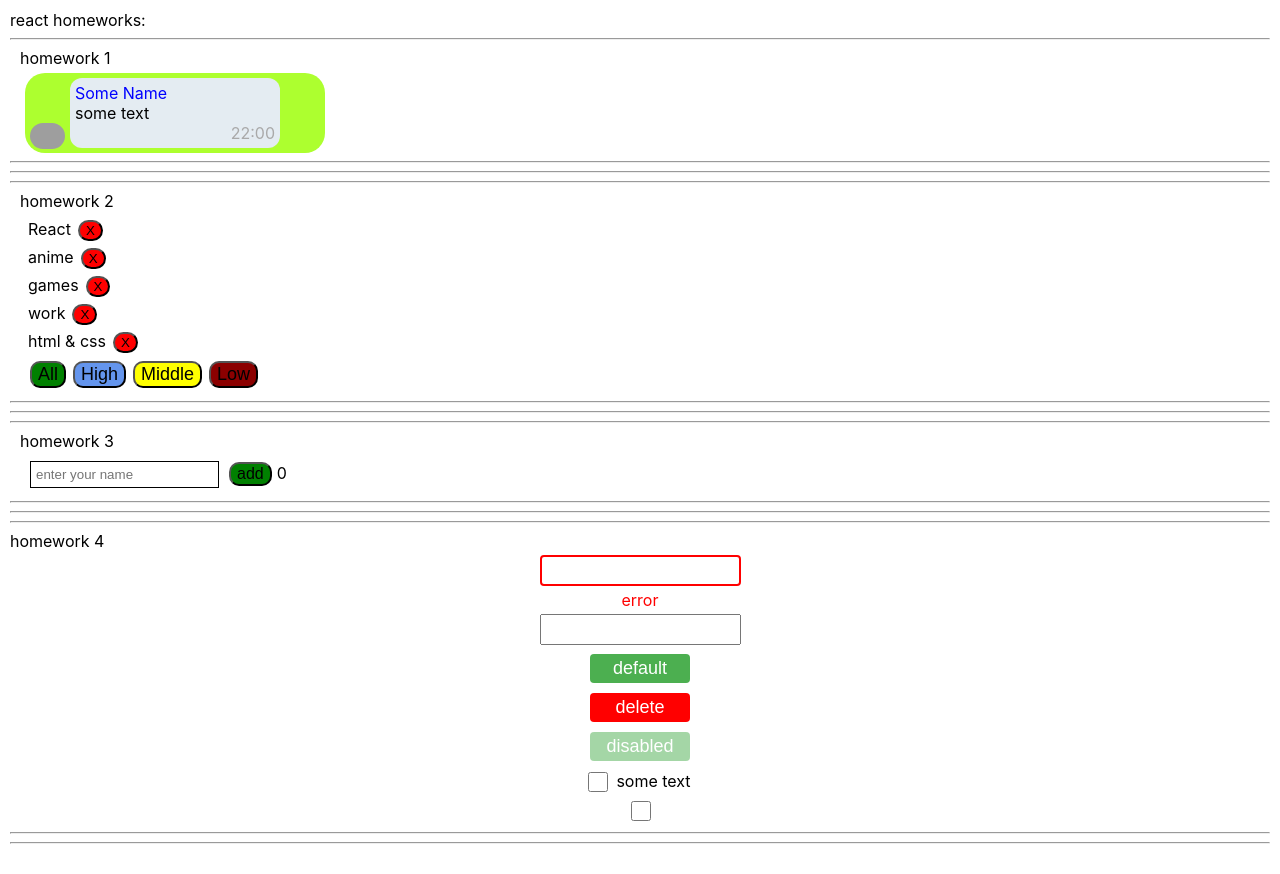
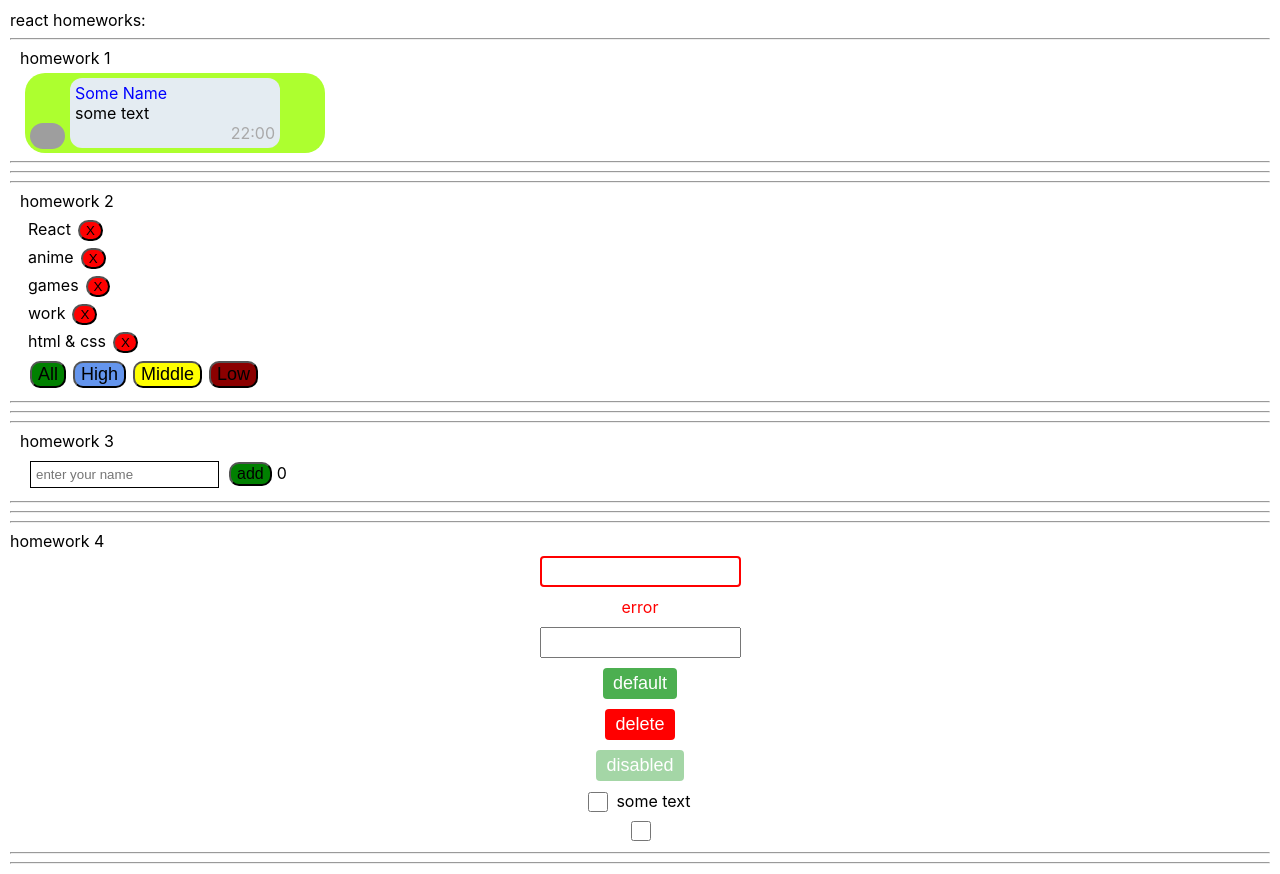
Before and after one commit to Saveliy-Georgiy/Homework2.0, a React (Create React App) app: page / in a window 1280 px wide. Built offline with nearby package versions, Linux system fonts and the light colour scheme; grey boxes are pictures that could not be loaded.

Commit message:
Corrected styles

```diff
--- a/src/p2-homeworks/h4/common/c1-SuperInputText/SuperInputText.module.css
+++ b/src/p2-homeworks/h4/common/c1-SuperInputText/SuperInputText.module.css
@@ -1,6 +1,6 @@
 .superInput {
     padding: 6px 10px;
-    margin: 4px 0;
+    margin: 5px;
     box-sizing: border-box;
 }
 
@@ -11,4 +11,6 @@
 
 .error {
     color: red;
+    margin: 5px;
+    text-align: center;
 }
--- a/src/p2-homeworks/h4/common/c2-SuperButton/SuperButton.module.css
+++ b/src/p2-homeworks/h4/common/c2-SuperButton/SuperButton.module.css
@@ -3,8 +3,7 @@
     border: none;
     border-radius: 4px;
     color: white;
-    padding: 4px;
-    width: 100px;
+    padding: 5px 10px;
     margin: 5px;
 }
 
--- a/src/p2-homeworks/h4/common/c2-SuperButton/SuperButton.tsx
+++ b/src/p2-homeworks/h4/common/c2-SuperButton/SuperButton.tsx
@@ -14,7 +14,7 @@ const SuperButton: React.FC<SuperButtonPropsType> = (
         ...restProps// все остальные пропсы попадут в объект restProps, там же будет children
     }
 ) => {
-    const finalClassName = `${red ? s.red : s.green} ${s.default}`
+    const finalClassName = `${className} ${red ? s.red: s.green} ${s.default}`
 
     return (
         <button
```
